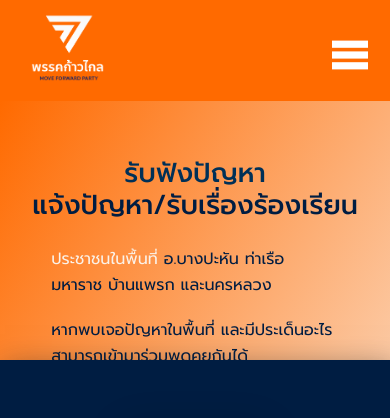
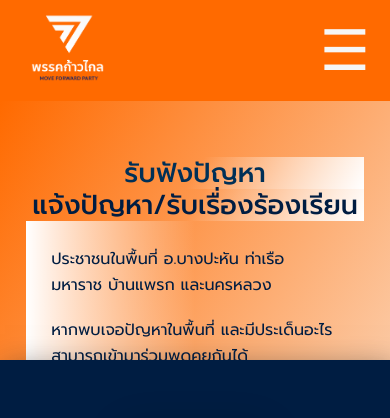
Before and after one commit to Baejita/my-charin-app, a React (Vite) app: page / in a window 390 px wide. Shown: the top 418 px of the page. Built offline with nearby package versions, Linux system fonts and the light colour scheme; a web font is replaced by a local one.

Commit message:
update nav link hover

```diff
--- a/src/App.jsx
+++ b/src/App.jsx
@@ -5,7 +5,7 @@ import Footer from "./components/Footer";
 import Hero from "./components/Hero";
 import Navbar from "./components/Navbar";
 // import NavBarClickHam from "./components/NavBarClickHam";
-import NavHam from "./components/NavHam";
+// import NavHam from "./components/NavHam";
 
 import ButtonHam from "./components/ButtonHam";
 
@@ -13,8 +13,8 @@ const App = () => {
   return (
     <>
       <Navbar />
-      <NavHam className="nav-ham"></NavHam>
-      <ButtonHam className="hamber-z" />
+      {/* <NavHam className="nav-ham"></NavHam> */}
+
       {/* <NavBarClickHam></NavBarClickHam> */}
       <Hero />
       <AttitudeSpeech />
--- a/src/components/ButtonHam.jsx
+++ b/src/components/ButtonHam.jsx
@@ -16,7 +16,7 @@ function ButtonHam() {
         ""
       )}
       <button className="hamber-z-hide" onClick={handleClickHam}>
-        Hame
+        &#9776;
       </button>
     </>
   );
--- a/src/components/Hero.jsx
+++ b/src/components/Hero.jsx
@@ -28,12 +28,10 @@ function Hero() {
           แจ้งปัญหา/รับเรื่องร้องเรียน
         </h1>
         <div className="hero-p">
-          <p>
-            ประชาชนในพื้นที่{" "}
-            <span className="province-hero">
-              อ.บางปะหัน ท่าเรือ มหาราช บ้านแพรก และนครหลวง
-            </span>
-          </p>
+          <span className="province-hero">
+            ประชาชนในพื้นที่ อ.บางปะหัน ท่าเรือ มหาราช บ้านแพรก และนครหลวง
+          </span>
+
           <br />
           <p className="province-hero">
             หากพบเจอปัญหาในพื้นที่ และมีประเด็นอะไรสามารถเข้ามาร่วมพูดคุยกันได้
--- a/src/components/NavBarClickHam.jsx
+++ b/src/components/NavBarClickHam.jsx
@@ -3,21 +3,21 @@ function NavBarClickHam() {
     <div className="toggle-ham-nav">
       <div className="toggle-ham-nav-name">
         <h2 className="hero-header">ชริน วงศ์พันธ์เที่ยง</h2>
-        <p className="hero-p ">สส.เขต 2 พระนครศรีอยุธยา</p>
+        <p className="hero-p">สส.เขต 2 พระนครศรีอยุธยา</p>
       </div>
       <ul className="nav-clik-ham">
-        <li>
+        <li className="nav-clik-ham-link">
           <a href="https://lin.ee/7U79MeF">แจ้งปัญหา/รับเรื่องร้องเรียน</a>
         </li>
-        <li>
+        <li className="nav-clik-ham-link">
           <a href="https://accounts.moveforwardparty.org/account/register">
             สมัครสมาชิกพรรค
           </a>
         </li>
-        <li>
+        <li className="nav-clik-ham-link">
           <a href="#">อาสาก้าวไกลอยุธยา</a>
         </li>
-        <li>
+        <li className="nav-clik-ham-link">
           <a href="#">ติดตามข้อมูลข่าวสาร</a>
         </li>
       </ul>
--- a/src/components/Navbar.jsx
+++ b/src/components/Navbar.jsx
@@ -1,4 +1,5 @@
 import logoMFP from "../components/logoMFPWhite.png";
+import ButtonHam from "./ButtonHam";
 
 function Navbar() {
   return (
@@ -28,6 +29,7 @@ function Navbar() {
             สส.ชริน วงศ์พันธ์เที่ยง
           </button>
         </div>
+        <ButtonHam className="hamber-z" />
       </nav>
     </div>
   );
--- a/src/index.css
+++ b/src/index.css
@@ -138,19 +138,64 @@ position: absolute;
   display: flex;
   flex-direction: column;
   align-items: center;
-  padding: 6rem 4rem;
+  padding: 2rem 4rem;
   margin: 0 auto;
   gap: 2rem;
-  background-image: linear-gradient(to left,rgb(255, 174, 81), rgb(255, 124, 0.6));
+  background-image: linear-gradient(to left,rgb(255, 155, 73), rgb(255, 94, 1));
   font-size: 1.9rem;
   opacity: 1;
   transition: all 0.3s ease-out;
  }
 
+
+
+    .hero-header {
+      background-image: linear-gradient(120deg, transparent 0%, transparent 50%, rgb(255, 255, 255));
+        }
+
+    .hero-p{
+          background-image: linear-gradient(270deg, transparent 0%, transparent 50%, rgb(255, 255, 255));
+          }
+
+        .nav-clik-ham-link{
+
+          padding: 1rem 2rem;
+          font-weight: 400;
+            background-image: linear-gradient(120deg, transparent 50%, transparent 20%, rgb(255, 94, 0));
+            background-size: 200%;
+            transition: all .3s ease-out;
+            list-style: none;
+        }
+
+        .nav-clik-ham-link:hover {
+                 background-position: 100%;
+                  background-image: linear-gradient(120deg, transparent 50%, rgb(252, 253, 255));
+                  background-size: 200%;
+                  color: whitesmoke;
+                  transform: translateX(1rem);
+                  font-weight: 500;
+                }
+
+      .nav-clik-ham-link:active {
+        background-color: white;
+        background-position: 100%;
+        box-shadow:0 1rem 1.5rem rgba(84, 84, 84, 0.4);
+        background-size: 200%;
+        font-weight: 500;
+        transform: translateY(0.06rem);
+
+
+
+
+                                }
+
+
+
+
  .toggle-ham-nav-name{
   margin-top: 9rem;
   margin-bottom: 0;
-  background-image: linear-gradient(to left, rgb(22, 95, 169),rgb(1, 58, 104));
+  background-image: linear-gradient(to left, rgb(22, 95, 169),rgb(0, 39, 70));
   padding: 2rem;
   color: #f6f6f6;
  }
@@ -171,34 +216,27 @@ position: absolute;
 
 }
 
-.hamber-z{
+/* .hamber-z{
   position: absolute;
   z-index: 10000;
   margin-left: 85%;
   margin-top: -19%;
   cursor: pointer;
-}
+} */
 
 .hamber-z-hide {
-position: absolute;
   z-index: 10000;
-  margin-left: 75%;
-  margin-top: -19%;
   cursor: pointer;
-  padding: 2rem;
   opacity: 0;
-  font-size: 1.5rem;
+  font-size: 5.6rem;
   justify-content: end;
   background-color: transparent;
-  border-style: outset;
+  border-style: none;
+  color: #f6f6f6;
 
 }
 
-
-
-
   /* Change color on hover */
-
 
 .button {
   border: none;
@@ -949,7 +987,9 @@ a{
     padding: 0;
 
   }
-
+ .hamber-z-hide {
+   opacity: 1;
+ }
   .navbar {
 
     font-size: small;
@@ -1031,6 +1071,7 @@ a{
  .container {
    margin-top: -20rem;
  }
+
 }
 
 @media screen and (max-width:760px) {
@@ -1041,6 +1082,7 @@ a{
 
   .navbar {
     font-size: small;
+
 
   }
 
```
